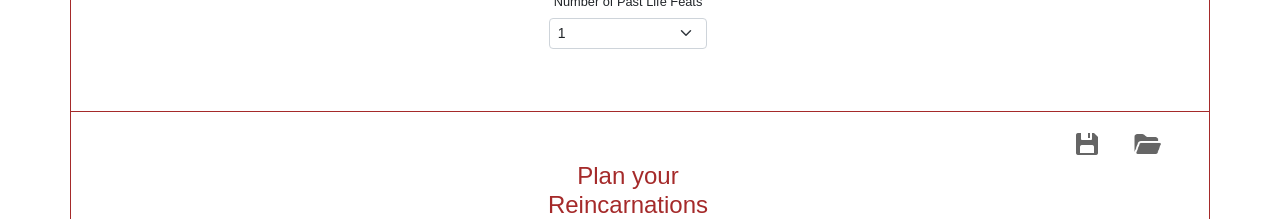
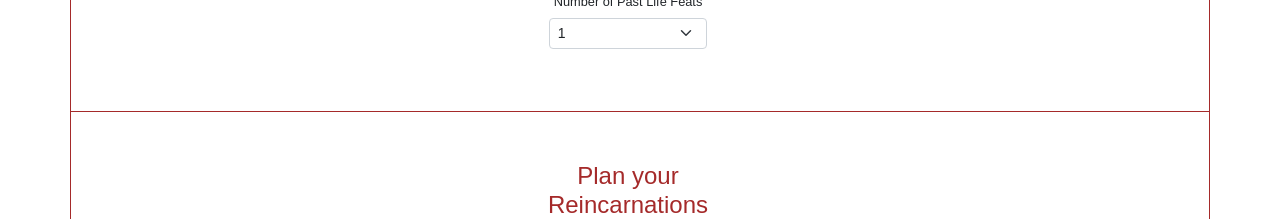
Before and after one commit to VSversus/ddo-pastlives-planner, a plain HTML site: page index.html in a window 1280 px wide. Shown: the part 1620-1839 px from the top of the page. Drawn offline with nearby package versions, Linux system fonts and the light colour scheme.

Commit message:
opacity icon

```diff
--- a/index.css
+++ b/index.css
@@ -31,7 +31,7 @@ h2, h3, h4, h5, h6 {
 .importExportImg {
     width: 30px;
     min-width: 30px;
-    opacity: 0.6;
+    opacity: 0;
 }
 
 .iconHeader {
```
